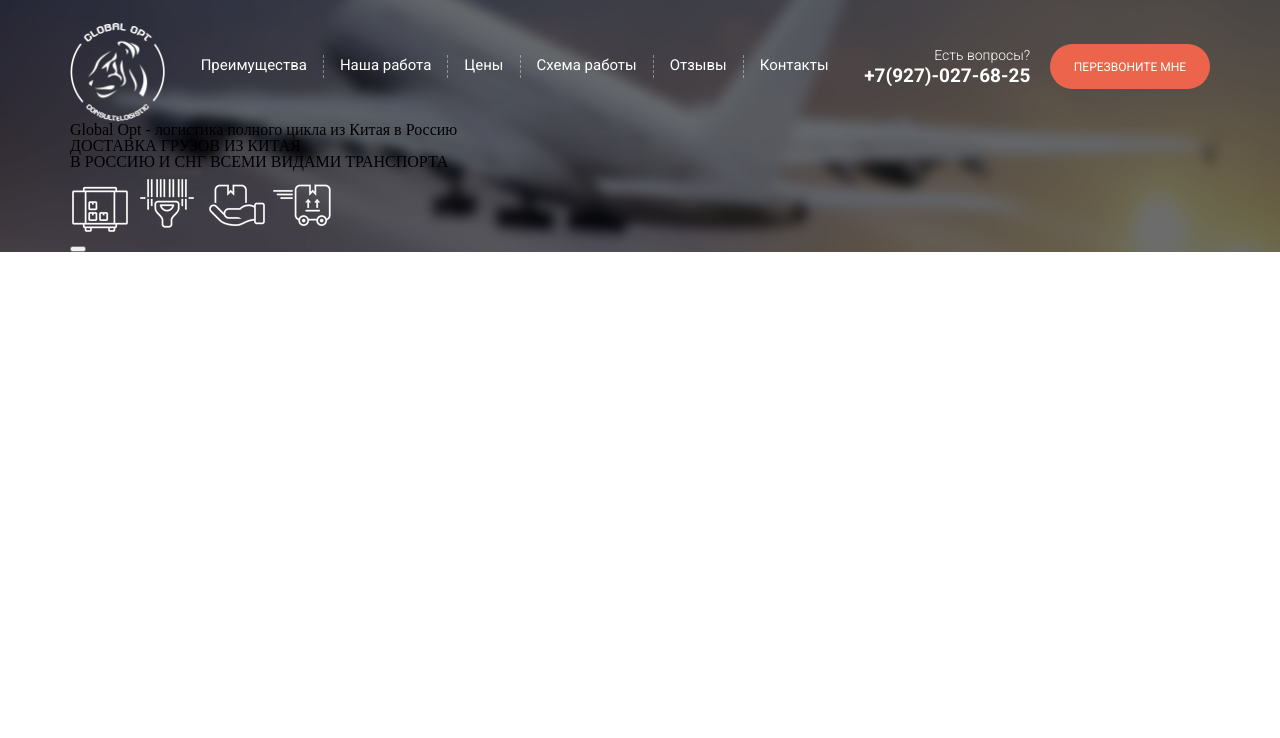
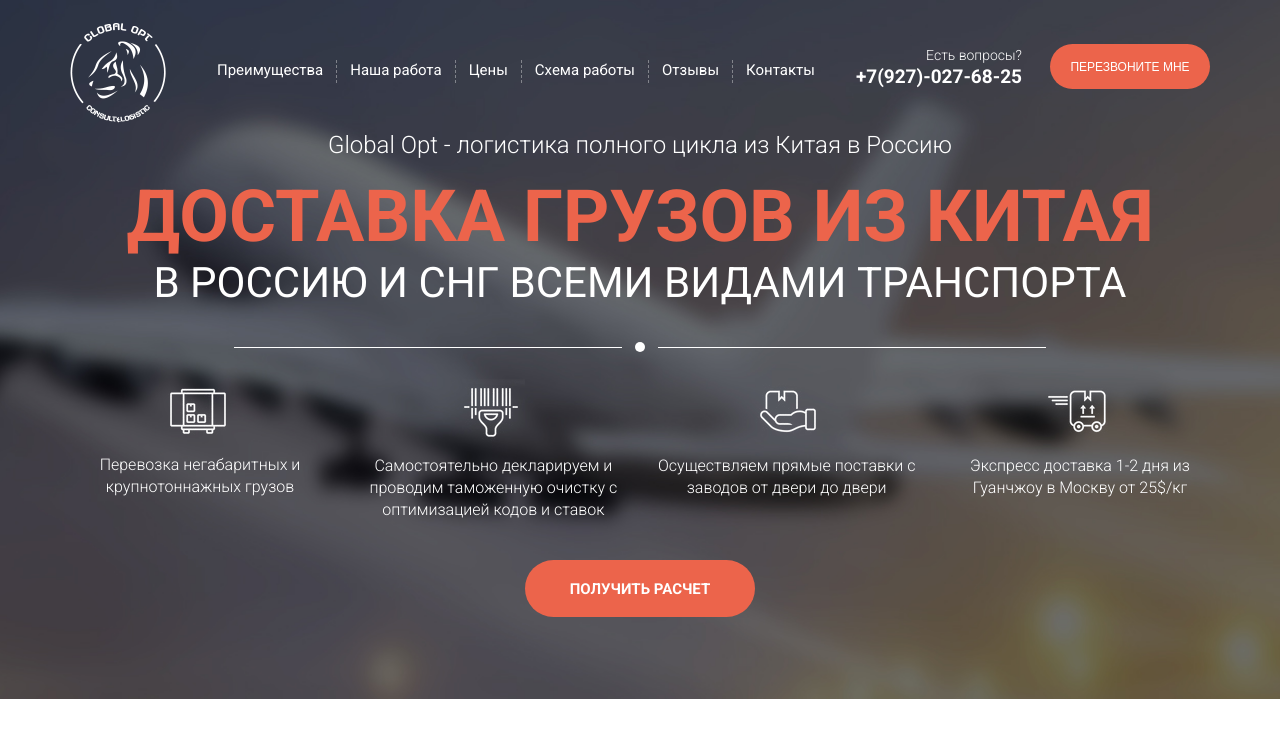
Before and after one commit to NorbZ1337/delivery-from-china, a plain HTML site: page index.html in a window 1280 px wide. Drawn offline with Linux system fonts and the light colour scheme.

Commit message:
Хедер и топ без адаптива

```diff
--- a/index.html
+++ b/index.html
@@ -14,12 +14,24 @@
             <nav class="header__nav">
                 <img class="header__icon"src="icon/tiger_eblo.png" alt="tiger_eblo.png">
                 <ul class="header__menu">
-                    <li class="header__buttons">Преимущества</li>
-                    <li class="header__buttons">Наша работа</li>
-                    <li class="header__buttons">Цены</li>
-                    <li class="header__buttons">Схема работы</li>
+                    <div class="header__border">
+                        <li class="header__buttons">Преимущества</li>
+                    </div>
+                    <div class="header__border">
+                        <li class="header__buttons">Наша работа</li>
+                    </div>
+                    <div class="header__border">
+                        <li class="header__buttons">Цены</li>
+                    </div>
+                    <div class="header__border">
+                     <li class="header__buttons">Схема работы</li>
+                    </div>
+                    <div class="header__border">
                     <li class="header__buttons">Отзывы</li>
+                    </div>
+                    <div class="header__border">
                     <li class="header__buttons">Контакты</li>
+                    </div>
                 </ul>
                 <div class="header__questions">
                     <div class="header__text">Есть вопросы?</div>
@@ -36,13 +48,26 @@
                 <h1 class="top__title">ДОСТАВКА ГРУЗОВ ИЗ КИТАЯ</h1>
                 <h2 class="top__undertitle">В РОССИЮ И СНГ ВСЕМИ ВИДАМИ ТРАНСПОРТА</h2>
             </div>
+            <div class="top__lines"></div>
             <div class="top__cards">
-                <img class="top__safe" src="icon/safe.png" alt="safe.png">
-                <img class="top__scam" src="icon/scam.png" alt="scam.png">
-                <img class="top__head" src="icon/head.png" alt="head.png">
-                <img class="top__boxcar" src="icon/boxcar.png" alt="boxcar.png">
+                <div class="top__card">
+                    <img class="top__imgone" src="icon/safe.png" alt="safe.png">
+                    <p class="top__text">Перевозка негабаритных и крупнотоннажных грузов</p>
+                </div>
+                <div class="top__card">
+                    <img class="top__imgtwo" src="icon/scam.png" alt="scam.png">
+                    <p class="top__text">Самостоятельно декларируем и проводим таможенную очистку с оптимизацией кодов и ставок</p>
+                </div>
+                <div class="top__card">
+                    <img class="top__imgthree" src="icon/head.png" alt="head.png">
+                    <p class="top__text">Осуществляем прямые поставки с заводов от двери до двери</p>
+                </div>
+                <div class="top__card">
+                    <img class="top__imgfour" src="icon/boxcar.png" alt="boxcar.png">
+                    <p class="top__text">Экспресс доставка 1-2 дня из Гуанчжоу в Москву от 25$/кг  </p>
+                </div>
             </div>
-            <button class="middle__button"></button>
+            <button class="top__buttontwo">Получить расчет</button>
         </div>
         </section>
     </header>
--- /dev/null
+++ b/scss/_variables.scss
@@ -0,0 +1,5 @@
+$white: #FFFFFF;
+$orange: #ec644b;
+$light-black: #2e2e2e;
+$black: #000000;
+$alpha04: rgba(240,240,240,0.4);
--- a/scss/components/_header.scss
+++ b/scss/components/_header.scss
@@ -3,74 +3,81 @@
     background-position: center center;
     background-repeat: no-repeat;
     background-size: cover;
-}
 
-
-.header__nav {
+    &__nav {
         display: flex;
         justify-content: space-between;
     }
 
-.header__menu {
-    display: flex;
-    height: 23px;
-}
-
-
-.header__icon {
-    width: 95px;
-    height: 99px;
-    margin-top: 23px;
+    &__menu {
+        display: inline-flex;
+        margin-top: 60px;
 
     }
 
-.header__menu {
-    margin-top: 55px;
-
-}
-
-.header__buttons {
-    border-right: 1px dashed rgba($color: #FFFFFF, $alpha: 0.4);
-    padding-top: 3px;
+    &__buttons {
         font-family: Roboto;
         font-size: 15px;
         font-weight: normal;
         color: #fff;
-    padding-right: 16px;
-    padding-left: 16px;
+        height: 23px;
+        margin-right: 13px;
+        margin-left: 13px;
     }
 
-.header__buttons:nth-child(6) {
-    border-right: 0px;
+    &__border {
+        border-right: 1px dashed $alpha04;
+        height: 20px;
+        padding-top: 3px;
     }
 
-.header__text {
-    margin: 48px 0px 4px 70px;
+    &__icon {
+        margin-top: 23px;
+        margin-right: 10px;
+    }
+
+    &__questions {
+        margin-top: 48px;
+    }
+
+    &__text {
         font-family: Roboto;
         font-size: 14px;
         font-weight: 300;
         color: #fff;
+        margin-bottom: 5px;
+        text-align: right;
     }
 
-.header__link {
+    &__link {
         font-family: Roboto;
         font-size: 19px;
         font-weight: bold;
         color: #fff;
-    text-decoration: none
+        font-family: Roboto;
+        text-decoration: none;
     }
 
-.header__button {
+    &__button {
         width: 160px;
         height: 45px;
-    background-color: #ec644b;
+        background-color: $orange;
         border: none;
         border-radius: 50px;
         margin-top: 44px;
-    color: #fff;
-    font-family: Roboto;
         font-size: 12px;
         text-align: center;
+        color: $white;
         text-transform: uppercase;
+    }
+
+    &__border:nth-child(6) {
+        border-right: 0px dashed $alpha04;
+    }
+
+    &__buttons:hover {
+        color: $orange;
         cursor: pointer;
+        border-bottom: 1px solid $orange;
     }
+}
--- a/scss/components/_top.scss
+++ b/scss/components/_top.scss
@@ -0,0 +1,125 @@
+.top {
+    &__subtitle {
+        font-family: Roboto;
+        font-size: 24px;
+        font-weight: 300;
+        text-align: center;
+        color: $white;
+        margin-top: 10px;
+    }
+
+    &__title {
+        font-family: Roboto;
+        font-size: 72px;
+        font-weight: bold;
+        font-stretch: condensed;
+        text-align: center;
+        color: $orange;
+        margin-top: 24px;
+        padding-bottom: 2px;
+    }
+
+    &__undertitle {
+        font-family: Roboto;
+        font-size: 42px;
+        font-stretch: condensed;
+        text-align: center;
+        color: $white;
+        margin-top: 7px;
+        margin-bottom: 38px;
+    }
+
+    &__card {
+        width: 260px;
+    }
+
+    &__cards {
+        display: flex;
+        justify-content: space-between;
+    }
+
+    &__text {
+        font-family: Roboto;
+        font-size: 16px;
+        font-weight: 300;
+        line-height: 1.38;
+        text-align: center;
+        color: $white;
+    }
+
+    &__imgone, &__imgtwo, &__imgthree, &__imgfour {
+        margin: 0 auto;
+        display: flex;
+    }
+
+    &__imgone {
+        margin-top: 35px;
+        margin-bottom: 19px;
+    }
+
+    &__imgtwo {
+        margin-top: 27px;
+        margin-bottom: 13px;
+    }
+
+    &__imgthree {
+        margin-top: 31px;
+        margin-bottom: 16px;
+    }
+
+    &__imgfour {
+        margin-top: 33px;
+        margin-bottom: 16px;
+    }
+
+    &__buttontwo {
+        width: 230px;
+        height: 57px;
+        font-family: Roboto;
+        font-size: 15px;
+        font-weight: bold;
+        background-color: $orange;
+        color: $white;
+        text-transform: uppercase;
+        border: none;
+        border-radius: 50px;
+        position: relative;
+        left: 50%;
+        transform: translate(-50%, 0);
+        margin: 39px auto 82px;
+    }
+
+    &__lines {
+        height: 10px;
+        width: 10px;
+        border-radius: 50%;
+        background-color: $white;
+        text-align: center;
+        font-size: 40px;
+        max-width: 600px;
+        position: relative;
+        margin: 0 auto;
+    }
+
+    &__lines::before{
+        content: "";
+        display:block;
+        width: 388px;
+        height:1px;
+        background-color: $white;
+        position: absolute;
+        left: 23px;
+        top: 45%;
+    }
+
+    &__lines::after{
+        content: "";
+        display:block;
+        width: 388px;
+        height: 1px;
+        position: absolute;
+        background-color: $white;
+        right: 23px;
+        top: 45%;
+    }
+}
--- a/scss/styles.scss
+++ b/scss/styles.scss
@@ -1,4 +1,6 @@
 @import "./reset";
+
+@import "./variables";
 
 .container{
     width: 1140px;
@@ -6,3 +8,5 @@
 }
 
 @import "./components/header";
+
+@import "./components/top";
```
Also changed, not shown: scss/styles.css, 1 other file. Lines whose indentation alone changed are shown as unchanged.
